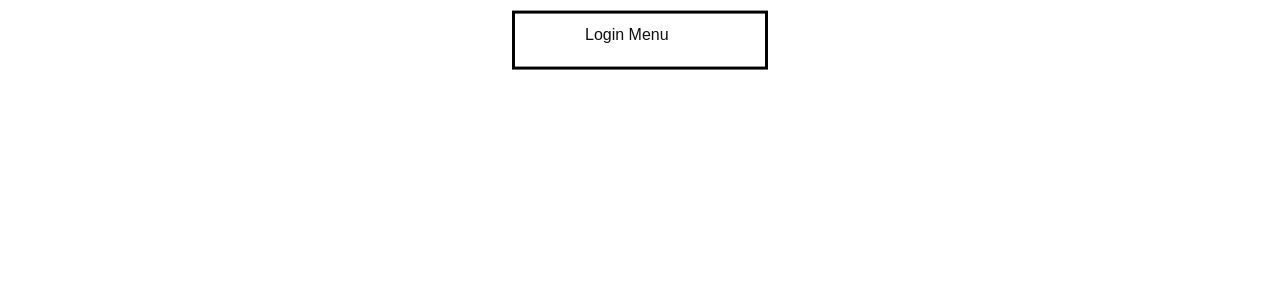
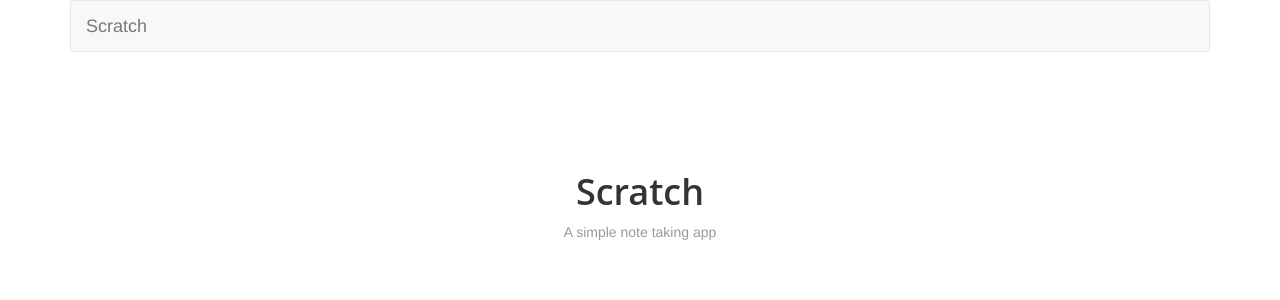
Before and after one commit to JaydenL33/Door-Opener, a React (Create React App) app in the folder front-end/: page / in a window 1280 px wide. Shown: the top 300 px of the page. Built offline with nearby package versions, Linux system fonts and the light colour scheme.

Commit message:
Updated to reflected Login Page
Based projected on a sample login paged but obviously will reflect current work with login pages

```diff
--- a/front-end/package.json
+++ b/front-end/package.json
@@ -7,8 +7,9 @@
     "@testing-library/react": "^9.5.0",
     "@testing-library/user-event": "^7.2.1",
     "react": "^16.13.1",
-    "react-bootstrap": "^1.3.0",
+    "react-bootstrap": "^0.33.1",
     "react-dom": "^16.13.1",
+    "react-router": "^5.2.0",
     "react-router-dom": "^5.2.0",
     "react-scripts": "3.4.3"
   },
--- a/front-end/src/App.js
+++ b/front-end/src/App.js
@@ -1,42 +1,26 @@
-
 import React, { Component } from 'react';
-
+import { Link } from "react-router-dom";
+import { Navbar } from "react-bootstrap";
 import "./App.css";
-import HomeScreen from './Pages/HomeScreen';
-import {
-	BrowserRouter as Router,
-	Switch,
-	Route,
-  }
-from "react-router-dom";
+import Routes from "./Routes";
 
 
-
-// a in style.css has now become <link> so remember to replace that in the CSS.
-
 class App extends Component {
-    render() {
-        return (
-            <Router>
-                <Switch>
-                    <Route path="/">
-                      <HomeScreen/>
-                     </Route>
-                    <Route path="/Indicators">
-                      <h1>Test</h1>
-                    </Route>
-                    <Route path="/AboutUs">
-                      <h1>Test</h1>
-                    </Route>
-                    <Route path="/ContactUs">
-                      <h1>Test</h1>
-                    </Route>
-                </Switch>
-            </Router>
-        )
-    }
+  render() {
+  return (
+    <div className="App container">
+      <Navbar fluid collapseOnSelect>
+        <Navbar.Header>
+          <Navbar.Brand>
+            <Link to="/">Scratch</Link>
+          </Navbar.Brand>
+          <Navbar.Toggle />
+        </Navbar.Header>
+      </Navbar>
+      <Routes />
+    </div>
+  )
+  }
 };
 
-
-
 export default App;
--- a/front-end/src/Components/Navbar.css
+++ /dev/null
@@ -1,63 +0,0 @@
-header {
-    display: inline-flex;
-    justify-content: space-between;
-    margin: auto;
-    width: 20%;
-    border: 3px solid black;
-    padding: 10px;
-    position: absolute;
-    top: 5%;
-    left: 50%;
-    margin-right: -50%;
-    transform: translate(-50%, -50%);
-}
-
-.nav_links {
-    list-style: none;
-    background-color: white;
-}
-
-.nav_links li {
-    display: inline-block;
-    padding: 0 20px;
-    background-color: white;
-}
-
-.nav_links a {
-    background-color: white;
-}
-
-.nav_links a:active {
-    transition: all 0.3s ease 0;
-    color: paleturquoise;
-}
-
-.nav_links li a:hover {
-    color: paleturquoise;
-}
-
-li, a, button {
-    font-family: Montserrat, sans-serif;
-    font-weight: 500;
-    font-size: 16px;
-    color: #101010;
-    background-color: white;
-    text-decoration: none;
-    text-align: center;
-}
-
-header h1, header span{
-    font-family: Montserrat, sans-serif;
-    font-weight: 450;
-    font-size: 14px;
-    color: #101010;
-    cursor: none;
-    background-color: white;
-    justify-content: start;
-}
-
-
-header img {
-    background-color: white;
-    margin-left: -2rem;
-}
--- a/front-end/src/Components/Navbar.js
+++ /dev/null
@@ -1,21 +0,0 @@
-import React, { Component } from 'react';
-import { Link } from 'react-router-dom';
-import './Navbar.css';
-
-
-
-class Navbar extends Component {
-    render () {
-        return (
-        <header id ="nav">
-            <ul className="nav_links">
-                <li>
-                    <Link to="/">Login Menu</Link>
-                </li>
-            </ul>
-        </header>
-        );
-    }
-}
-
-export default Navbar;
--- a/front-end/src/Pages/HomeScreen.js
+++ /dev/null
@@ -1,15 +0,0 @@
-import React, { Component } from 'react';
-import Navbar from '../Components/Navbar'
-
-
-class HomeScreen extends Component {
-    render () {
-        return(
-            <div>
-                <Navbar/>
-            </div>
-        );
-    }
-}
-
-export default HomeScreen;
--- /dev/null
+++ b/front-end/src/Routes.js
@@ -0,0 +1,13 @@
+import React from "react";
+import { Route, Switch } from "react-router-dom";
+import Home from "./containers/Home";
+
+export default function Routes() {
+  return (
+    <Switch>
+      <Route exact path="/">
+        <Home />
+      </Route>
+    </Switch>
+  );
+}
--- /dev/null
+++ b/front-end/src/containers/Home.css
@@ -0,0 +1,13 @@
+.Home .lander {
+    padding: 80px 0;
+    text-align: center;
+  }
+
+  .Home .lander h1 {
+    font-family: "Open Sans", sans-serif;
+    font-weight: 600;
+  }
+
+  .Home .lander p {
+    color: #999;
+  }
--- /dev/null
+++ b/front-end/src/containers/Home.js
@@ -0,0 +1,13 @@
+import React from "react";
+import "./Home.css";
+
+export default function Home() {
+  return (
+    <div className="Home">
+      <div className="lander">
+        <h1>Scratch</h1>
+        <p>A simple note taking app</p>
+      </div>
+    </div>
+  );
+}
--- a/front-end/src/index.js
+++ b/front-end/src/index.js
@@ -3,9 +3,14 @@
 import ReactDOM from 'react-dom';
 // import * as apis from './APILoader.js';
 import App from './App'
+import { BrowserRouter as Router } from 'react-router-dom';
 
-ReactDOM.render(<App />, document.getElementById('root'));
-
+ReactDOM.render(
+    <Router>
+      <App />
+    </Router>,
+    document.getElementById('root')
+  );
 
 // If you want your app to work offline and load faster, you can change
 // unregister() to register() below. Note this comes with some pitfalls.
```
Also changed, not shown: front-end/src/logo.svg (deleted), 1 other file (tests, documents, lock files or other folders).
